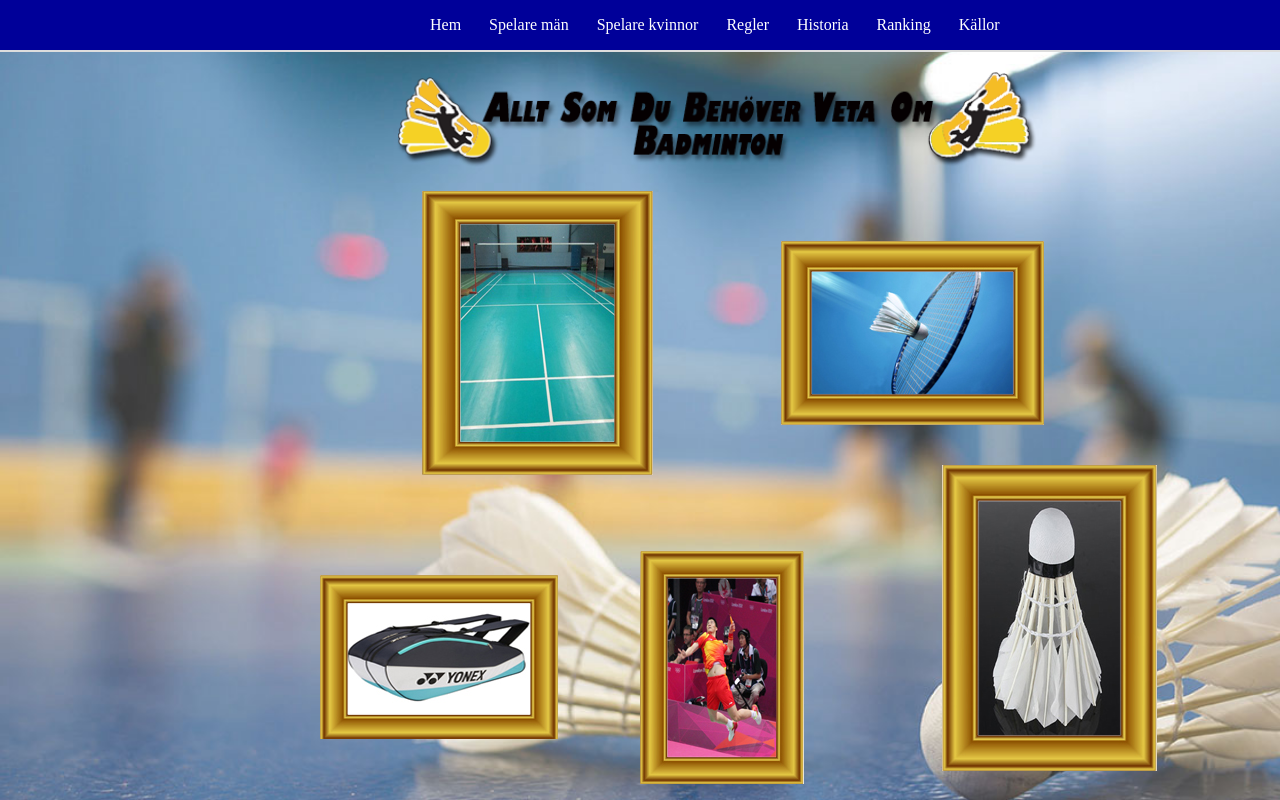
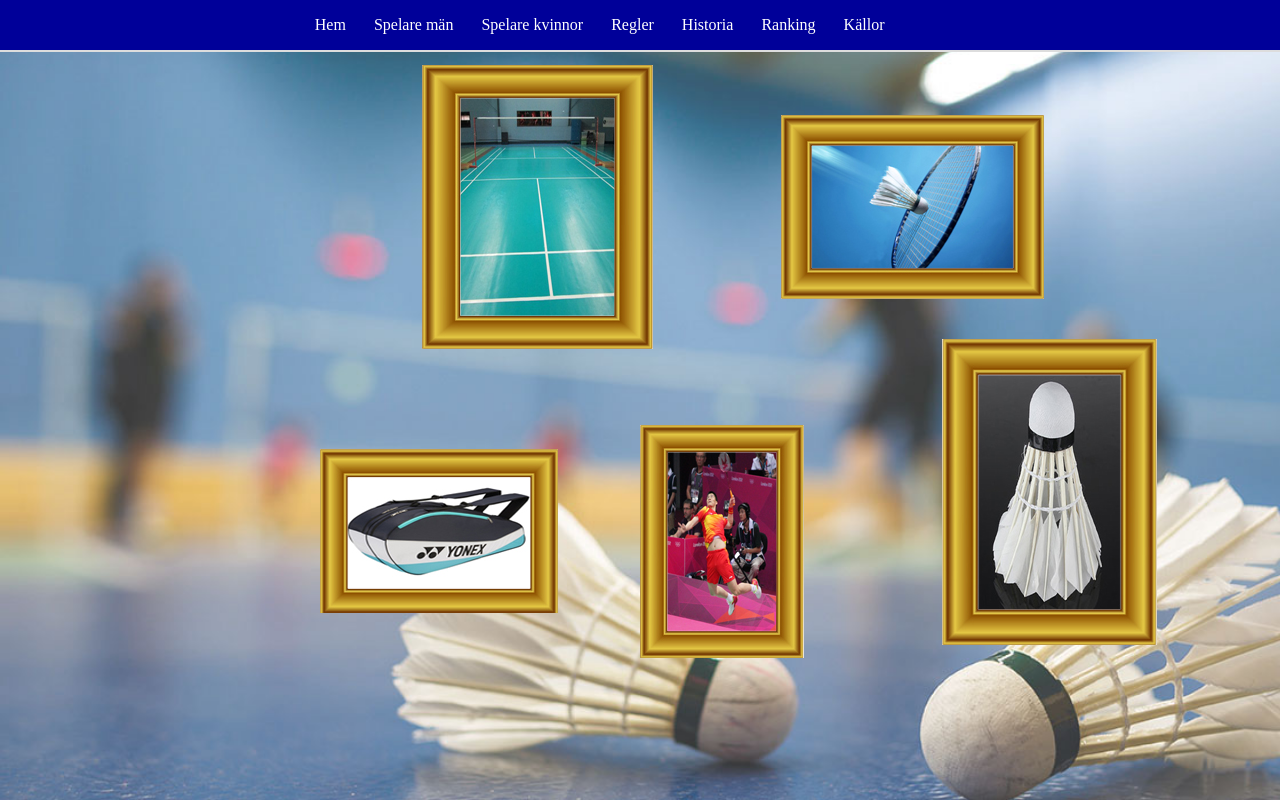
Before and after one commit to JohanLA/JohanLA.github.io, a plain HTML site: page SlutprojektWebb/Slutprojekt/index.html in a window 1280 px wide. Shown: the top 800 px of the page. Drawn offline with nearby package versions, Linux system fonts and the light colour scheme.

Commit message:
Update Slutprojekt.css

```diff
--- a/SlutprojektWebb/Slutprojekt/Slutprojekt.css
+++ b/SlutprojektWebb/Slutprojekt/Slutprojekt.css
@@ -399,7 +399,7 @@ body{
 	height: 45px;
 	width: auto;
 	text-align: center;
-	margin-left: 32.5%;
+	margin-left: 23.5%;
 }
 
 #menu li{
@@ -466,7 +466,7 @@ transition: all .1s ease-in-out;
 /*Banner mobil*/
 #Banner{
 	margin-left:0px;
-	margin-top:20px;
+	margin-top:-150px;
 }
 
 #Banner img{
```
